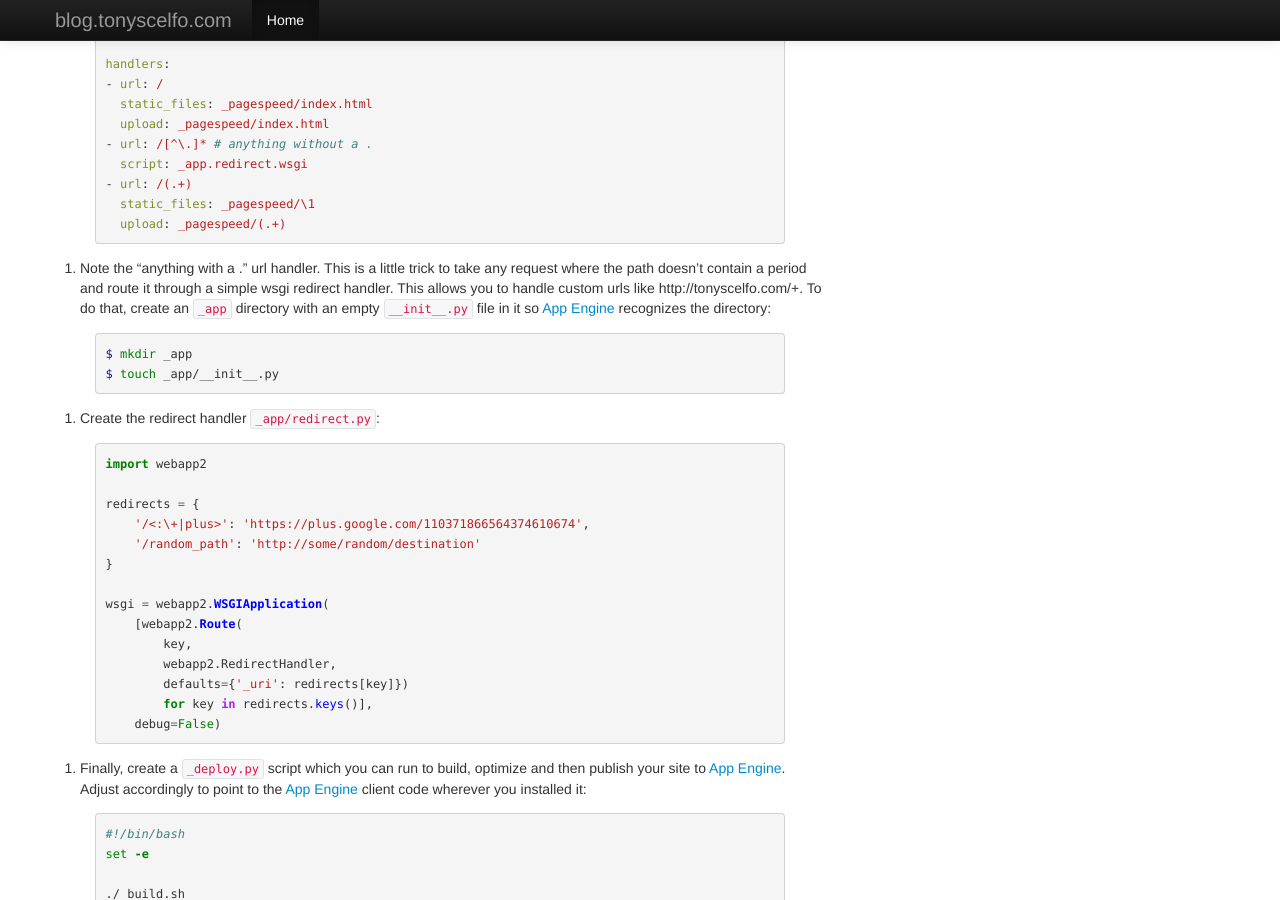
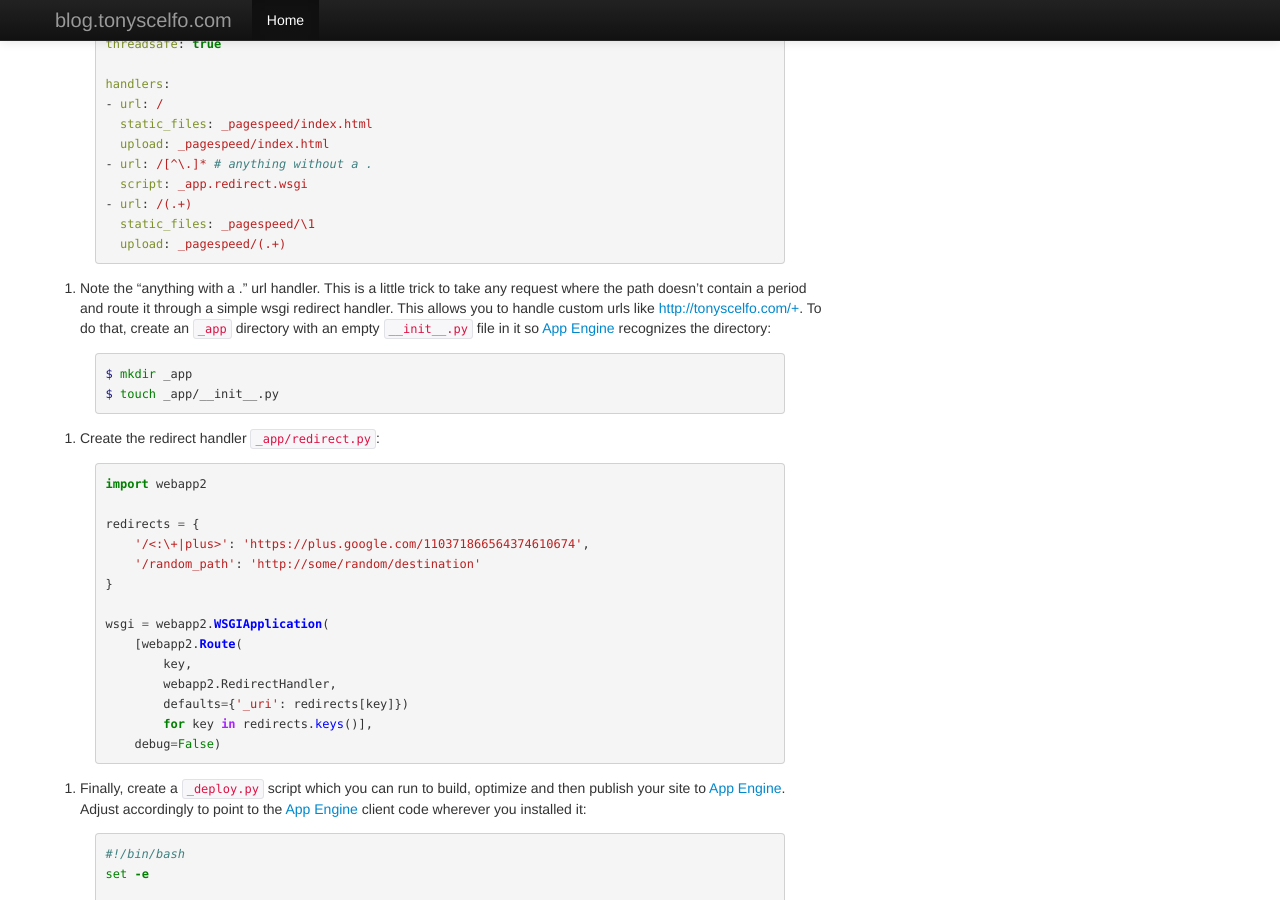
Before and after one commit to mchelen/tonyscelfo.com, a Jekyll site: the page built from _posts/2013-06-12-use-jekyll-with-pagespeed-and-appengine.md, in a window 1280 px wide and 900 px high, scrolled down 2283 px. Built offline with Jekyll 4.4.1, drawn with Linux system fonts in a browser that asks for light colours; nearby versions of some CDN libraries; comment, search, counter and statistics services are not loaded; some of the changed text lies outside the part shown.

```diff
--- a/_posts/2013-06-12-use-jekyll-with-pagespeed-and-appengine.md
+++ b/_posts/2013-06-12-use-jekyll-with-pagespeed-and-appengine.md
@@ -117,7 +117,7 @@ handlers:
   upload: _pagespeed/(.+)
 {% endhighlight %}
 
-  7. Note the "anything with a ." url handler.  This is a little trick to take any request where the path doesn't contain a period and route it through a simple wsgi redirect handler.  This allows you to handle custom urls like http://tonyscelfo.com/+.  To do that, create an `_app` directory with an empty `__init__.py` file in it so [App Engine](https://developers.google.com/appengine/) recognizes the directory:
+  7. Note the "anything with a ." url handler.  This is a little trick to take any request where the path doesn't contain a period and route it through a simple wsgi redirect handler.  This allows you to handle custom urls like <http://tonyscelfo.com/+>.  To do that, create an `_app` directory with an empty `__init__.py` file in it so [App Engine](https://developers.google.com/appengine/) recognizes the directory:
 
 {% highlight bash %}
 $ mkdir _app
```
Also changed, not shown: other parts of _posts/2013-06-12-use-jekyll-with-pagespeed-and-appengine.md (+1 -1 lines).
